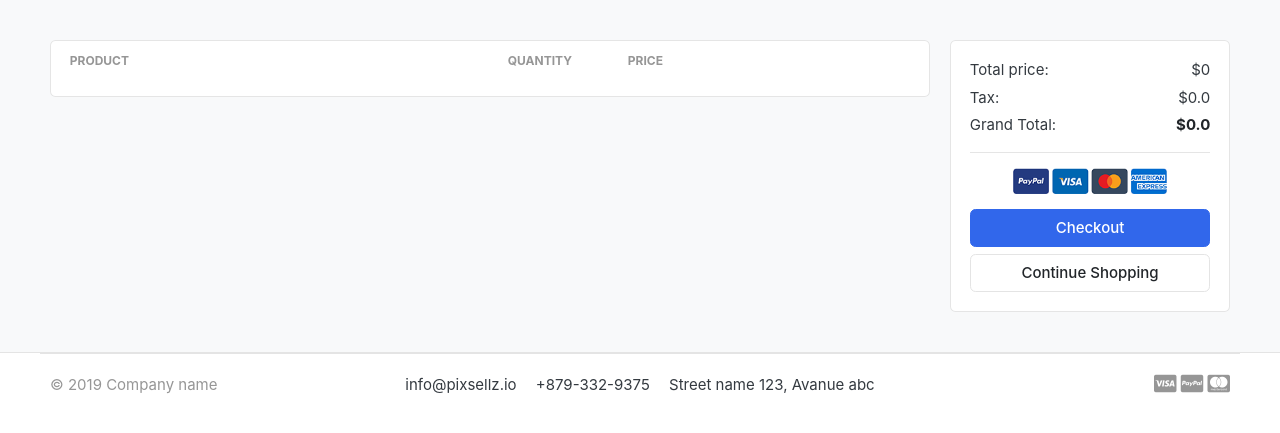
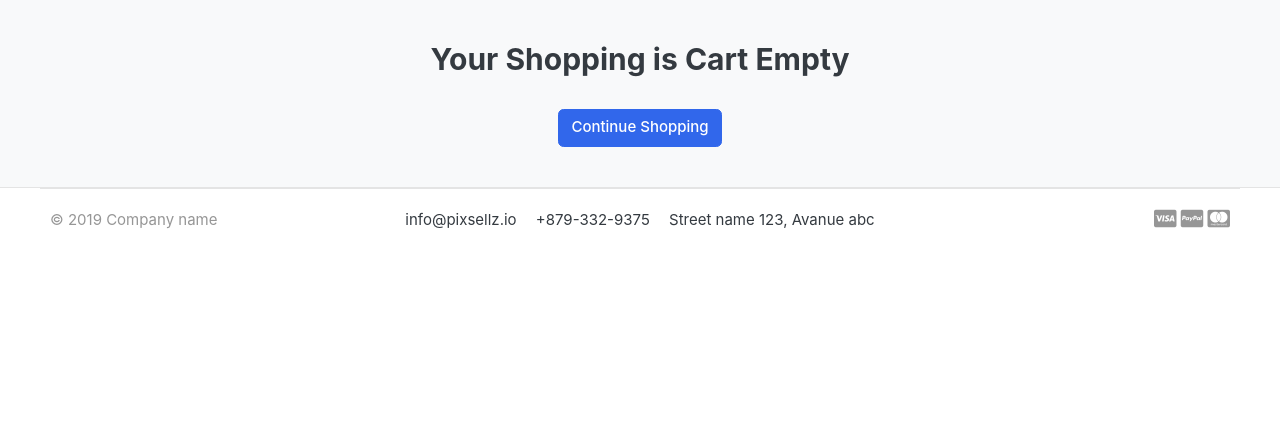
Before and after one commit to Al-amen/greatKart, a Django app: page /cart/ in a window 1280 px wide. Shown: the part 118-551 px from the top of the page. Run offline with Django 5.2, Linux system fonts and the light colour scheme; data that the repository does not hold is empty; some libraries are stand-ins or nearby versions; some web fonts are replaced.

Commit message:
fixed empty cart problem

```diff
--- a/carts/templates/carts/cart.html
+++ b/carts/templates/carts/cart.html
@@ -9,6 +9,16 @@
     <div class="container">
 
     <!-- ============================ COMPONENT 1 ================================= -->
+
+    {% if not cart_items %}
+      <h2 class="text-center">Your Shopping is Cart Empty</h2>
+      <br>
+      <div class="text-center">
+        <a href="{% url "store:store" %}" class="btn btn-primary">Continue Shopping</a>
+      </div>
+
+
+    {% else %}
 
         <div class="row">
             <aside class="col-lg-9">
@@ -39,7 +49,7 @@
                             <div class="col">
                                 <div class="input-group input-spinner">
                                     <div class="input-group-prepend">
-                                <button class="btn btn-light" type="button" id="button-plus"> <i class="fa fa-minus"></i> </button>
+                                    <a href="{% url "carts:remove_cart_quantity" cart_item.product.id %}" class="btn btn-light" type="button" id="button-plus"> <i class="fa fa-minus"></i> </a>
                                     </div>
                                     <input type="text" class="form-control"  value="{{cart_item.quantity}}">
                                     <div class="input-group-append">
@@ -55,7 +65,7 @@
                 </div> <!-- price-wrap .// -->
             </td>
             <td class="text-right">
-        <a href="" class="btn btn-danger"> Remove</a>
+            <a href="{% url "carts:remove_cart_item" cart_item.product.id %}" class="btn btn-danger"> Remove</a>
             </td>
         </tr>
         {% endfor %}
@@ -96,6 +106,7 @@
 
         </div> <!-- row.// -->
     <!-- ============================ COMPONENT 1 END .// ================================= -->
+    {% endif %}
 
     </div> <!-- container .//  -->
     </section>
--- a/carts/urls.py
+++ b/carts/urls.py
@@ -6,4 +6,8 @@ urlpatterns = [
     path('', views.cart, name='cart'),
     path('add/<int:product_id>/', views.add_to_cart, name='add_to_cart'), # for function based view
     #path('add/<int:product_id>/', views.AddToCartView.as_view(), name='add_to_cart'), # for class based view
+    path('remove/<int:product_id>/', views.remove_cart_quantity, name='remove_cart_quantity'), # for function based view
+    path('remove-cart-item<int:product_id>/', views.remove_cart_item, name='remove_cart_item'), # for function based view
+
+
 ]
--- a/carts/views.py
+++ b/carts/views.py
@@ -26,6 +26,28 @@ def add_to_cart(request,product_id):
         cart_item = CartItem.objects.create(product=product, quantity=1, cart=cart)
         cart_item.save()
     return  redirect('carts:cart')
+
+
+def remove_cart_quantity(request,product_id):
+    cart = Cart.objects.get(cart_id=_cart_id(request))
+    product = get_object_or_404(Product, id=product_id)
+    try:
+        cart_item = CartItem.objects.get(product=product, cart=cart)
+        if cart_item.quantity > 1:
+            cart_item.quantity -= 1
+            cart_item.save()
+        else:
+            cart_item.delete()
+    except CartItem.DoesNotExist:
+        pass
+    return redirect('carts:cart')
+
+def remove_cart_item(request,product_id):
+    cart = Cart.objects.get(cart_id=_cart_id(request))
+    product = get_object_or_404(Product, id=product_id)
+    cart_item = CartItem.objects.get(product=product, cart=cart)
+    cart_item.delete()
+    return redirect('carts:cart')
 
 class AddToCartView(View):
     def get_cart_id(self, request):
@@ -63,7 +85,7 @@ def cart(request,total=0,quantity=0, cart_items=None):
         cart = Cart.objects.get(cart_id=_cart_id(request))
         cart_items = CartItem.objects.filter(cart=cart,is_active=True)
         for cart_item in cart_items:
-            total = (cart_item.product.price * cart_item.quantity)
+            total += (cart_item.product.price * cart_item.quantity)
             quantity += cart_item.quantity
     except Cart.DoesNotExist:
         cart_items = []
```
Lines whose indentation alone changed are shown as unchanged.
